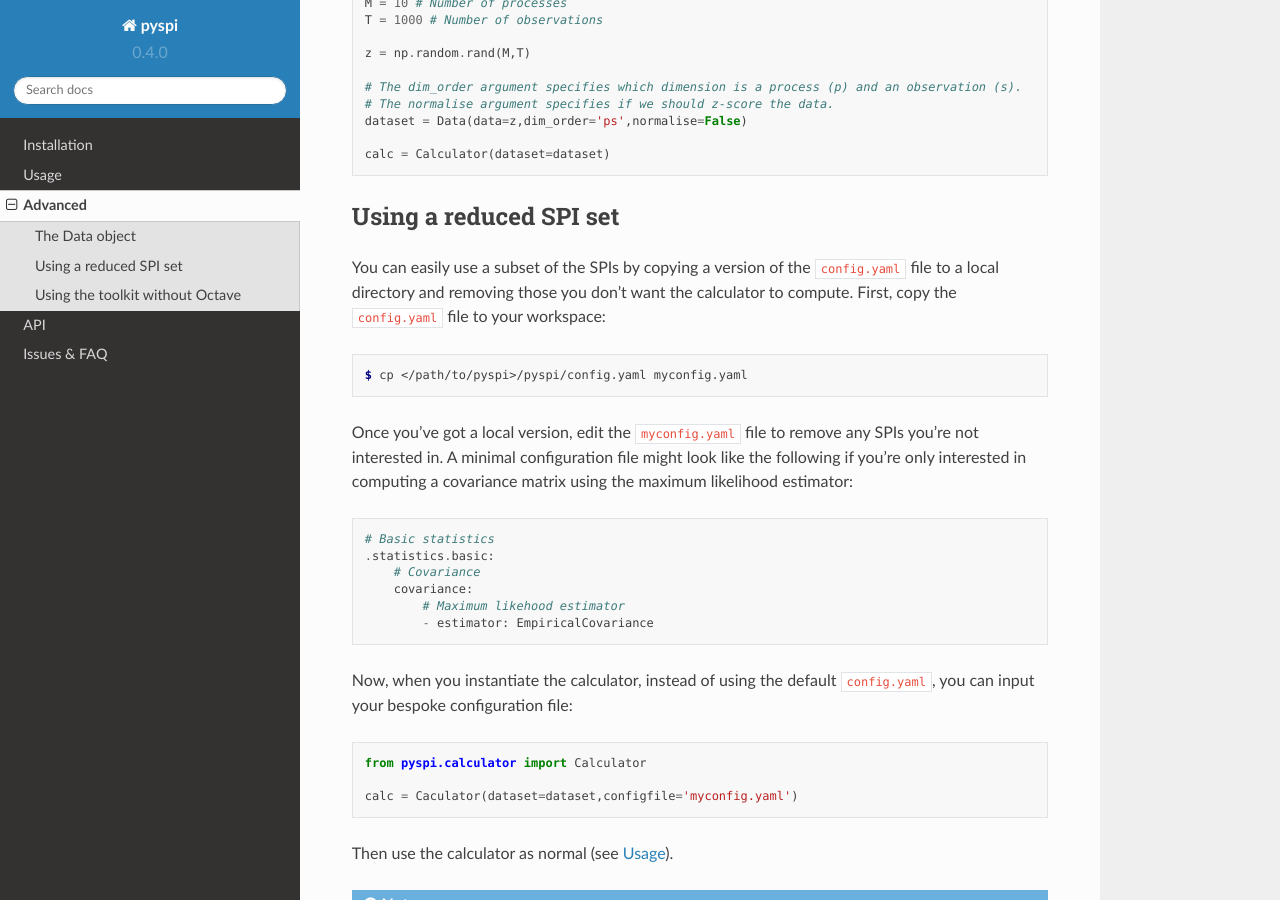
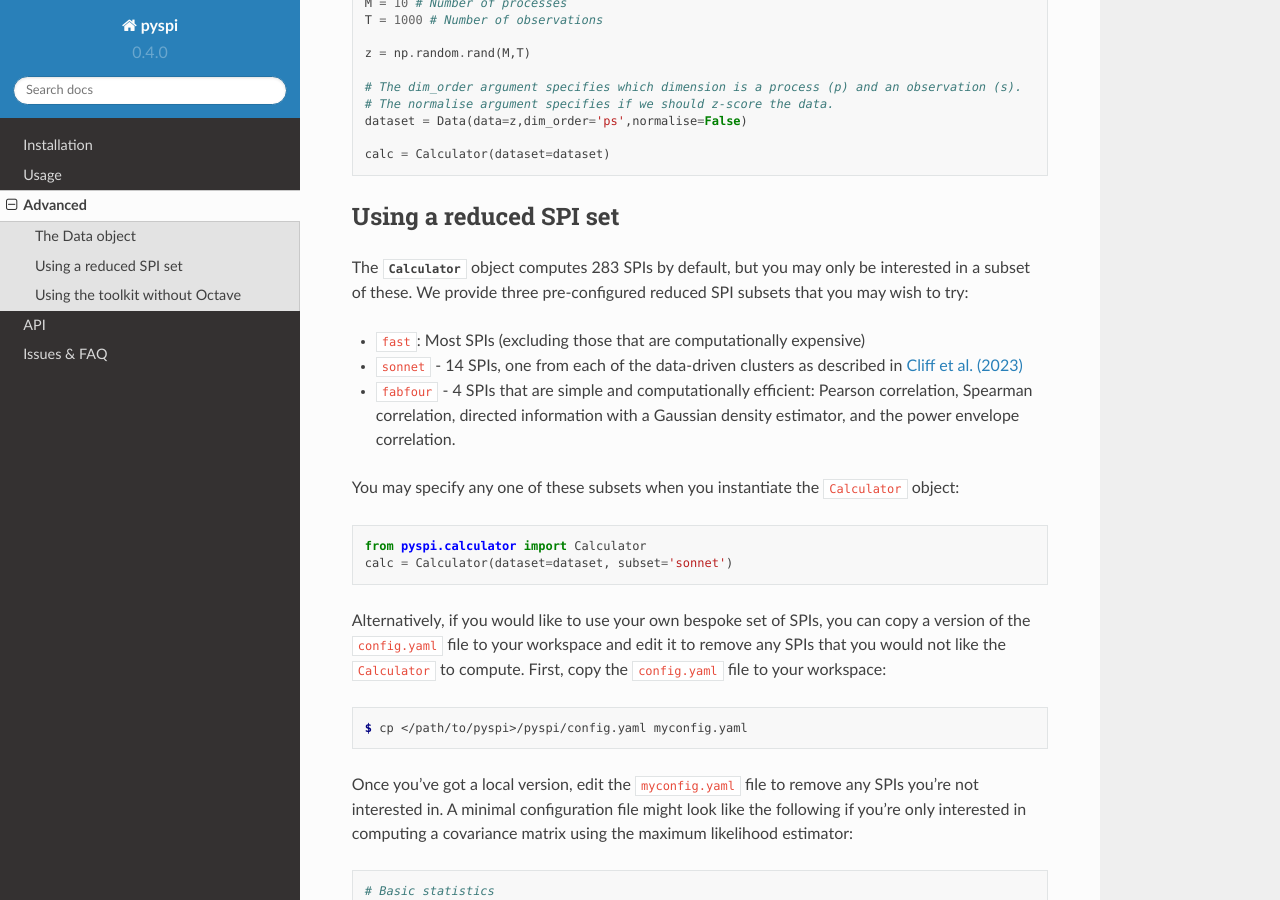
Before and after one commit to DynamicsAndNeuralSystems/pyspi, a Sphinx documentation site: the page built from docs/source/advanced.rst, in a window 1280 px wide and 900 px high, scrolled down 399 px. Built offline with Sphinx 7.4.7 and the Read the Docs theme 2.0.0, drawn with Linux system fonts in a browser that asks for light colours.

Commit message:
Convert SPI subsets to one argument option

```diff
--- a/docs/source/advanced.rst
+++ b/docs/source/advanced.rst
@@ -28,7 +28,21 @@ If you want more control over how the MTS are treated upon input, you can direct
 Using a reduced SPI set
 -----------------------
 
-You can easily use a subset of the SPIs by copying a version of the :code:`config.yaml` file to a local directory and removing those you don't want the calculator to compute.
+The :class:`~pyspi.calculator.Calculator` object computes 283 SPIs by default, but you may only be interested in a subset of these.
+We provide three pre-configured reduced SPI subsets that you may wish to try:
+
+* :code:`fast`: Most SPIs (excluding those that are computationally expensive)
+* :code:`sonnet` - 14 SPIs, one from each of the data-driven clusters as described in `Cliff et al. (2023) <https://arxiv.org/abs/2201.11941>`_
+* :code:`fabfour` - 4 SPIs that are simple and computationally efficient: Pearson correlation, Spearman correlation, directed information with a Gaussian density estimator, and the power envelope correlation.
+
+You may specify any one of these subsets when you instantiate the :code:`Calculator` object:
+
+.. code-block::
+
+    from pyspi.calculator import Calculator
+    calc = Calculator(dataset=dataset, subset='sonnet')
+
+Alternatively, if you would like to use your own bespoke set of SPIs, you can copy a version of the :code:`config.yaml` file to your workspace and edit it to remove any SPIs that you would not like the :code:`Calculator` to compute.
 First, copy the :code:`config.yaml` file to your workspace:
 
 .. code-block:: console
--- a/docs/source/usage.rst
+++ b/docs/source/usage.rst
@@ -36,8 +36,8 @@ And, using only the :meth:`~pyspi.calculator.Calculator.compute` method, we can
 
 .. note::
    While we tried to make the calculator as efficient as possible, computing all statistics can take a while (depending on the size of your dataset).
-   You can use a faster set of statistics by instantiating the calculator with :code:`fast=True`, see :class:`~pyspi.calculator.Calculator`.
-   Alternatively, design your own subset of the statistics by following the instructions in :ref:`Using a reduced SPI set`.
+   You can use a faster set of statistics by instantiating the calculator with :code:`subset=fast`, see :class:`~pyspi.calculator.Calculator`.
+   We also provide a reduced set of statistics that are useful for many applications, with the option for users to design their own subset of statistics; see :ref:`Using a reduced SPI set`.
 
 Once the calculator has computed each of the statistics, you can access all values using the :attr:`~pyspi.calculator.Calculator.table` property:
 
```
Also changed, not shown: 1 other file.
